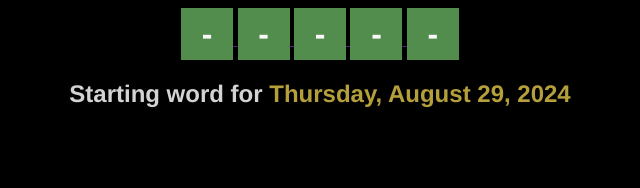
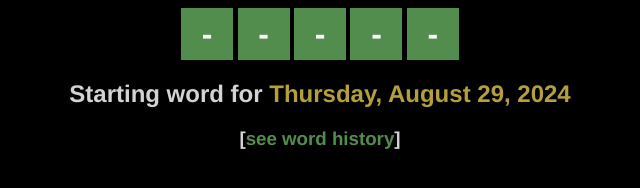
Before and after one commit to briantist/wordotd, a plain HTML site: page index.html in a window 1280 px wide. Shown: the whole page, without its empty margins (320-960 px from the left). Drawn offline with Linux system fonts and the light colour scheme; no server answers.

Commit message:
link to history

```diff
--- a/index.html
+++ b/index.html
@@ -20,6 +20,9 @@
             Starting word for <a class="datelink" id="datelink" href="history.html" target="_blank"><strong><span
                         class="partial-color" id="date"></span></strong></a>
         </h2>
+        <h3>
+            [<a href="history.html">see word history</a>]
+        </h3>
     </center>
 </body>
 
--- a/style.css
+++ b/style.css
@@ -20,6 +20,11 @@ body {
     background-color: black;
     color: lightgray;
     font-family: 'Franklin Gothic Medium', 'Arial Narrow', Arial, sans-serif;
+}
+
+body a {
+    text-decoration: none;
+    color: #538d4e;
 }
 
 .past-words {
```
